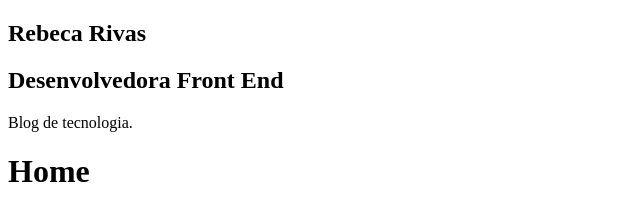
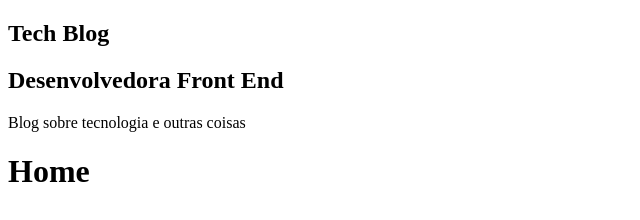
Before and after one commit to rebecarivas/gatsby-blog-course, a Gatsby site: page / in a window 1280 px wide. Shown: the whole page, without its empty margins (0-640 px from the left). Built offline with nearby package versions, Linux system fonts and the light colour scheme; Gatsby itself is replaced by a stand-in of ours.

Commit message:
feat: adiciona query siteMetaData

```diff
--- a/gatsby-config.js
+++ b/gatsby-config.js
@@ -1,6 +1,7 @@
 module.exports = {
   siteMetadata: {
     title: `Tech Blog `,
+    position: `Desenvolvedora Front End`,
     description: `Blog sobre tecnologia e outras coisas`,
     author: `Rebeca Rivas`,
     siteUrl: `https://gatsbystarterdefaultsource.gatsbyjs.io/`,
--- a/src/components/Profile/index.js
+++ b/src/components/Profile/index.js
@@ -1,13 +1,31 @@
 import React from "react"
+import { StaticQuery, graphql } from "gatsby"
 
 const Profile = () => (
-  <div className="Profile-wrapper">
-    <h1>Rebeca Rivas</h1>
-    <h2>Desenvolvedora Front End</h2>
-    <p>
-      Blog de tecnologia.
-    </p>
-  </div>
+  <StaticQuery
+    query={graphql`
+      query MySiteMetadata {
+        site {
+          siteMetadata {
+            title
+            position
+            description
+          }
+        }
+      }
+    `}
+    render={({
+      site: {
+        siteMetadata: { title, position, description },
+      },
+    }) => (
+      <div className="Profile-wrapper">
+        <h1>{title}</h1>
+        <h2>{position}</h2>
+        <p>{description}</p>
+      </div>
+    )}
+  />
 )
 
 export default Profile
```
